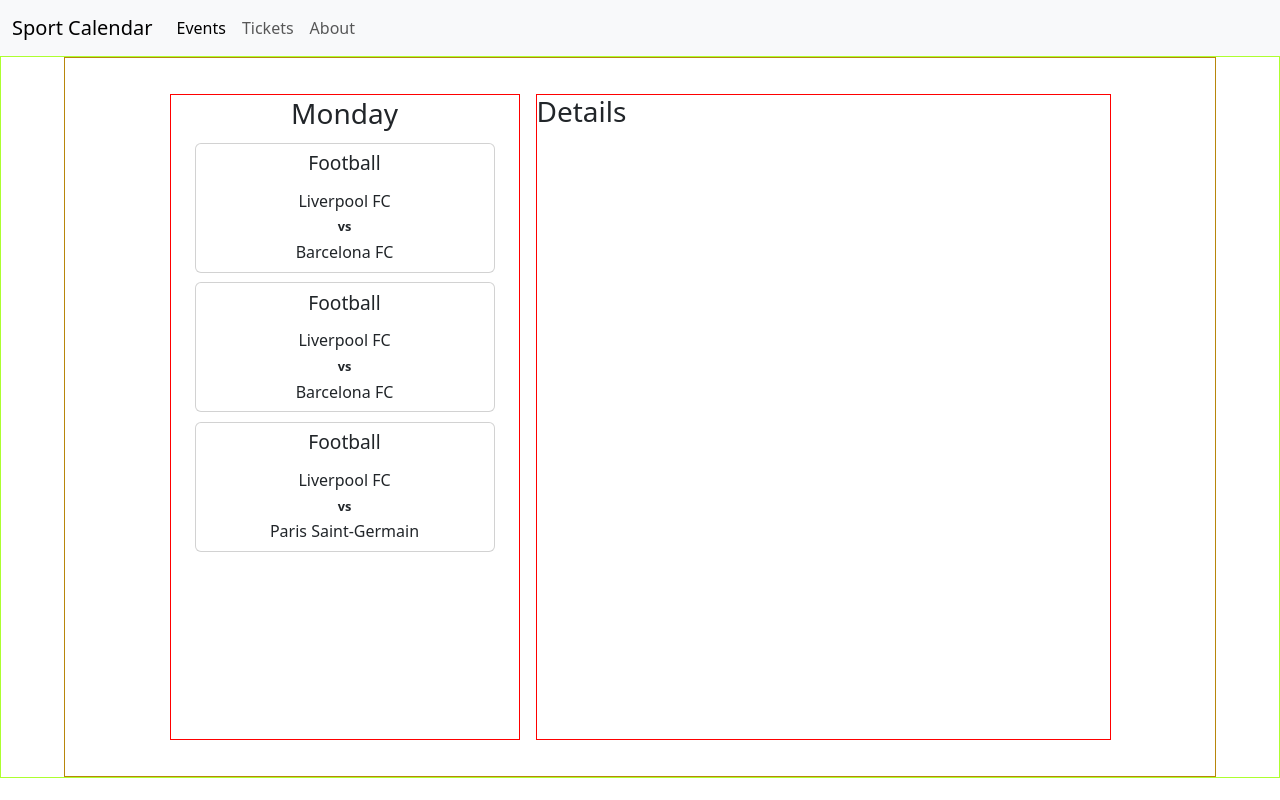
After one commit to IYugaI/event_calendar, a PHP site: page /day-details.php in a window 1280 px wide. The commit adds this page. Run offline with PHP 8.4, Linux system fonts and the light colour scheme.

Commit message:
add details page with basic layout and styles; make adjustment to home page and styles

```diff
--- /dev/null
+++ b/day-details.php
@@ -0,0 +1,82 @@
+<!DOCTYPE html>
+<html lang="en">
+
+<head>
+    <meta charset="UTF-8">
+    <meta name="viewport" content="width=device-width, initial-scale=1.0">
+    <title>Event Calendar</title>
+    <link href="https://cdn.jsdelivr.net/npm/bootstrap@5.3.3/dist/css/bootstrap.min.css" rel="stylesheet" integrity="sha384-QWTKZyjpPEjISv5WaRU9OFeRpok6YctnYmDr5pNlyT2bRjXh0JMhjY6hW+ALEwIH" crossorigin="anonymous">
+    <link rel="stylesheet" href="./styles/day-details.css">
+</head>
+
+<body>
+    <header>
+        <nav class="navbar navbar-expand-lg bg-body-tertiary">
+            <div class="container-fluid">
+                <a class="navbar-brand" href="#">Sport Calendar</a>
+                <button
+                    class="navbar-toggler"
+                    type="button"
+                    data-bs-toggle="collapse"
+                    data-bs-target="#navbarNavAltMarkup"
+                    aria-controls="navbarNavAltMarkup"
+                    aria-expanded="false"
+                    aria-label="Toggle navigation">
+                    <span class="navbar-toggler-icon"></span>
+                </button>
+                <div class="collapse navbar-collapse" id="navbarNavAltMarkup">
+                    <div class="navbar-nav">
+                        <a class="nav-link active" aria-current="page" href="#">Events</a>
+                        <a class="nav-link" href="#">Tickets</a>
+                        <a class="nav-link" href="#">About</a>
+                    </div>
+                </div>
+            </div>
+        </nav>
+    </header>
+
+    <main>
+        <div class="outer-container">
+            <div class="event-list">
+                <h3>Monday</h3>
+                <div class="card my-card event">
+                    <div class="card-body my-card-body">
+                        <h5 class="sport-title">Football</h5>
+                        <div class="teams">
+                            <p class="my-card-text">Liverpool FC</p>
+                            <p id="vs" class="my-card-text px-2">vs</p>
+                            <p class="my-card-text">Barcelona FC</p>
+                        </div>
+                    </div>
+                </div>
+                <div class="card my-card event">
+                    <div class="card-body my-card-body">
+                        <h5 class="sport-title">Football</h5>
+                        <div class="teams">
+                            <p class="my-card-text">Liverpool FC</p>
+                            <p id="vs" class="my-card-text px-2">vs</p>
+                            <p class="my-card-text">Barcelona FC</p>
+                        </div>
+                    </div>
+                </div>
+                <div class="card my-card event">
+                    <div class="card-body my-card-body">
+                        <h5 class="sport-title">Football</h5>
+                        <div class="teams">
+                            <p class="my-card-text">Liverpool FC</p>
+                            <p id="vs" class="my-card-text px-2">vs</p>
+                            <p class="my-card-text">Paris Saint-Germain</p>
+                        </div>
+                    </div>
+                </div>
+            </div>
+            <div class="details-container">
+                <h3>Details</h3>
+            </div>
+        </div>
+    </main>
+
+    <script src="https://cdn.jsdelivr.net/npm/bootstrap@5.3.3/dist/js/bootstrap.bundle.min.js" integrity="sha384-YvpcrYf0tY3lHB60NNkmXc5s9fDVZLESaAA55NDzOxhy9GkcIdslK1eN7N6jIeHz" crossorigin="anonymous"></script>
+</body>
+
+</html>
--- a/home.php
+++ b/home.php
@@ -91,8 +91,6 @@ $days_of_week = ["Monday", "Tuesday", "Wednesday", "Thursday", "Friday", "Saturd
     </header>
 
     <main>
-
-
         <div class="slider">
             <div class="slides">
                 <?php require_once "week-view.php" ?>
--- /dev/null
+++ b/styles/day-details.css
@@ -0,0 +1,90 @@
+main {
+    display: flex;
+    justify-content: center;
+    align-items: center;
+    width: 100%;
+    height: 100%;
+    border: 1px solid greenyellow;
+}
+
+/* OUTER CONTAINER */
+
+.outer-container {
+    display: flex;
+    justify-content: center;
+    align-items: center;
+    width: 90vw;
+    height: 90vh;
+    border: 1px solid darkgoldenrod;
+}
+
+/* END */
+
+/* EVENT LIST */
+
+.event-list {
+    display: flex;
+    flex-direction: column;
+    align-items: center;
+    height: 90%;
+    width: 350px;
+    border: 1px solid red;
+    margin: 0 0.5rem;
+    padding: 0.1rem;
+}
+
+.my-card {
+    margin: 0.3rem;
+    height: 130px;
+    width: 300px;
+}
+
+.my-card-body {
+    padding: 0;
+    position: relative;
+    display: flex;
+    flex-wrap: wrap;
+    align-items: center;
+    justify-content: center;
+}
+
+.sport-title {
+    font-size: 1.2rem;
+    font-weight: 400;
+    margin-bottom: 0;
+}
+
+#vs {
+    font-weight: 600;
+    font-size: 0.8rem;
+}
+
+.teams {
+    display: flex;
+    flex-direction: column;
+    justify-content: center;
+    align-items: center;
+    margin: 0 auto;
+    width: 100%;
+}
+
+.my-card-text {
+    text-align: center;
+    font-size: 1rem;
+    line-height: 1rem;
+    padding: 0.3rem;
+    margin: 0;
+}
+
+/* END */
+
+/* DETAILS CONTAINER */
+
+.details-container {
+    height: 90%;
+    width: 50%;
+    border: 1px solid red;
+    margin: 0 0.5rem;
+}
+
+/* END */
```
Also changed, not shown: custom_slider/index.html (deleted, +0 -230 lines), custom_slider/styles.css (+136 -22 lines), week-view.php (+28 -12 lines).
